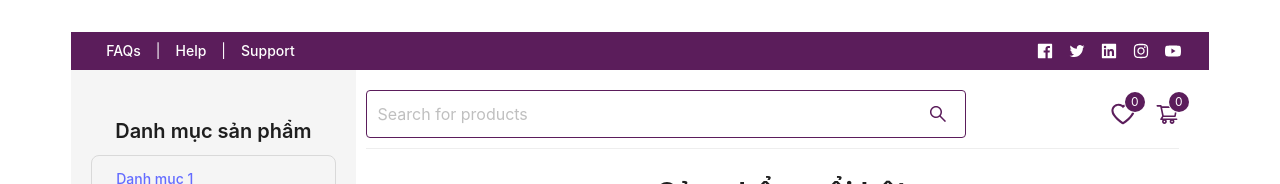
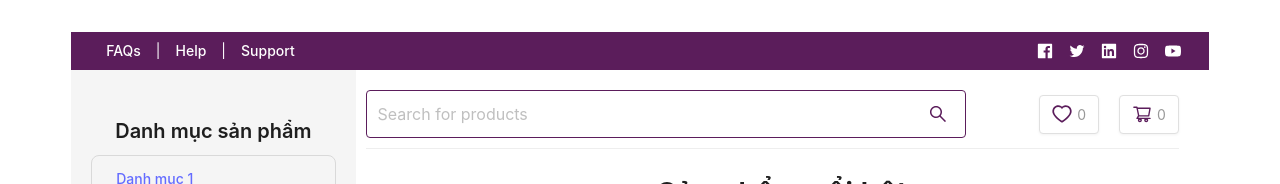
Before and after one commit to PhanHoangTan/BaiTest, a React (Vite) app: page / in a window 1280 px wide. Shown: the top 184 px of the page. Built offline with nearby package versions, Linux system fonts and the light colour scheme.

Commit message:
Refactor ContentSection component to replace Badge with custom icon boxes for cart and wishlist, enhancing layout and styling consistency.

```diff
--- a/src/components/ContentSection.tsx
+++ b/src/components/ContentSection.tsx
@@ -8,7 +8,6 @@ import {
   Divider,
   Button,
   Input,
-  Badge,
 } from "antd";
 import {
   ShoppingCartOutlined,
@@ -73,8 +72,24 @@ const ContentSection: React.FC<ContentProps> = ({
   };
 
   const actionIconStyle: React.CSSProperties = {
-    fontSize: "24px",
+    fontSize: "20px",
     color: themeColor,
+  };
+
+  const iconBoxStyle: React.CSSProperties = {
+    display: "flex",
+    alignItems: "center",
+    padding: "8px 12px",
+    background: "#ffffff",
+    border: "1px solid #e0e0e0",
+    borderRadius: "4px",
+    boxShadow: "0 1px 3px rgba(0,0,0,0.05)",
+  };
+
+  const countStyle: React.CSSProperties = {
+    fontSize: "14px",
+    color: "#999",
+    marginLeft: "5px",
   };
 
   return (
@@ -106,12 +121,14 @@ const ContentSection: React.FC<ContentProps> = ({
             gap: "20px",
             flex: 0,
           }}>
-          <Badge count={0} showZero color={themeColor}>
+          <div style={iconBoxStyle}>
             <HeartOutlined style={actionIconStyle} />
-          </Badge>
-          <Badge count={0} showZero color={themeColor}>
+            <span style={countStyle}>0</span>
+          </div>
+          <div style={iconBoxStyle}>
             <ShoppingCartOutlined style={actionIconStyle} />
-          </Badge>
+            <span style={countStyle}>0</span>
+          </div>
         </div>
       </div>
 
```
